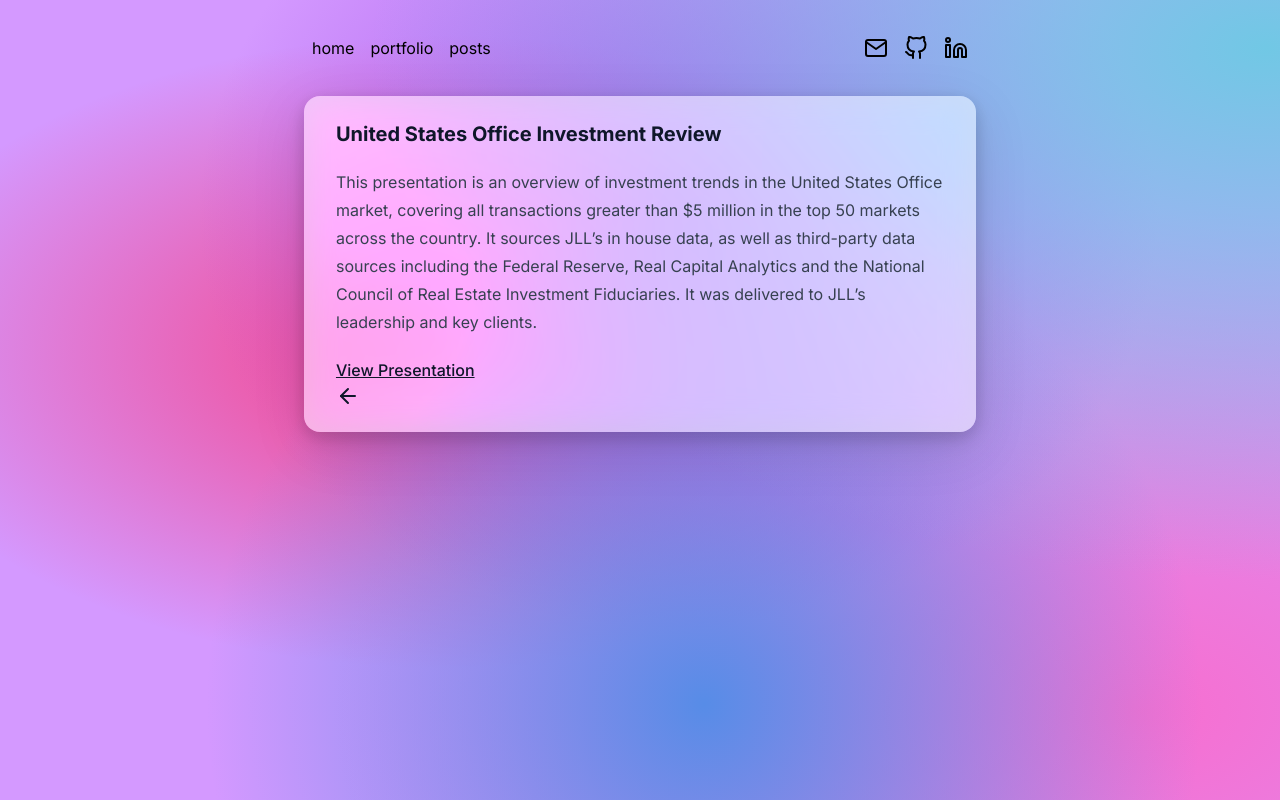
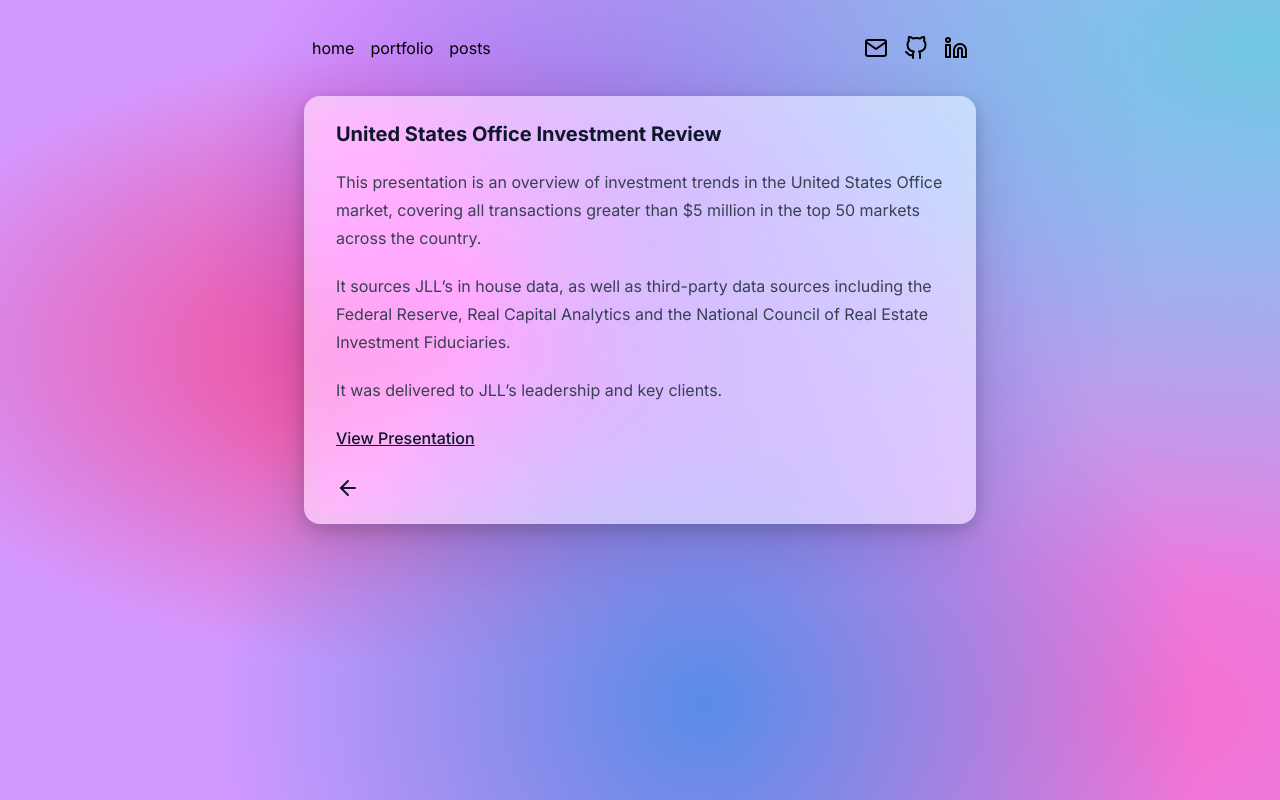
Before and after one commit to jrachelr/portfolio, a Next.js app: page /portfolio/1 in a window 1280 px wide. Built offline with nearby package versions, Linux system fonts and the light colour scheme.

Commit message:
ready for PR

```diff
--- a/app/portfolio/[sampleId]/page.tsx
+++ b/app/portfolio/[sampleId]/page.tsx
@@ -1,8 +1,6 @@
-import PDFViewer from "@/components/PDFViewer";
 import samples from "../../../public/data/work-samples.json";
 import Link from "next/link";
 import { ArrowLeft } from "react-feather";
-import Image from "next/image";
 
 type Params = {
   params: { sampleId: string };
@@ -15,17 +13,18 @@ export default function Page({ params: { sampleId } }: Params) {
     <>
       <div className="p-6 prose prose-l prose-slate dark:prose-invert mx-auto">
         <h2 className="text-xl">{data?.title}</h2>
-        <p className="prose dark:prose-invert">{data?.description}</p>
+        <p className="prose dark:prose-invert">{data?.description[0]}</p>
+        <p className="prose dark:prose-invert">{data?.description[1]}</p>
+        <p className="prose dark:prose-invert">{data?.description[2]}</p>
         <a href={data?.name} target="_blank">
           View {data?.type}
         </a>
-        <Link href="/portfolio">
-          <ArrowLeft />
-        </Link>
+        <div className="pt-6">
+          <Link href="/portfolio">
+            <ArrowLeft />
+          </Link>
+        </div>
       </div>
-      {/* <div className="invisible max-w-0 max-h-0 sm:visible">
-        <PDFViewer data={data} />
-      </div> */}
     </>
   );
 }
--- a/public/data/work-samples.json
+++ b/public/data/work-samples.json
@@ -8,7 +8,11 @@
     "name": "./office-investment.pdf",
     "id": "1",
     "image": "/public/office-investment.png",
-    "description": "This presentation is an overview of investment trends in the United States Office market, covering all transactions greater than $5 million in the top 50 markets across the country. It sources JLL’s in house data, as well as third-party data sources including the Federal Reserve, Real Capital Analytics and the National Council of Real Estate Investment Fiduciaries. It was delivered to JLL’s leadership and key clients."
+    "description": [
+      "This presentation is an overview of investment trends in the United States Office market, covering all transactions greater than $5 million in the top 50 markets across the country.",
+      "It sources JLL’s in house data, as well as third-party data sources including the Federal Reserve, Real Capital Analytics and the National Council of Real Estate Investment Fiduciaries.",
+      "It was delivered to JLL’s leadership and key clients."
+    ]
   },
   {
     "title": "Money Doesn't Grow on Trees: It Comes From Venture Capital Firms",
@@ -19,28 +23,40 @@
     "name": "./2015-VC-infographic.pdf",
     "id": "2",
     "image": "../public/portfolio/2015-VC-infographic.png",
-    "description": "This infographic details the relationship between venture capital funding and real estate markets. It sources JLL’s in house data, as well as third-party data sources including Yahoo Finance. It was delivered to JLL’s Tenant Representation group to aid decision making on location and footprint for technology clients."
+    "description": [
+      "This infographic details the relationship between venture capital funding and real estate markets.",
+      "It sources JLL’s in house data, as well as third-party data sources including Yahoo Finance.",
+      "It was delivered to JLL’s Tenant Representation group to aid decision making on location and footprint for technology clients."
+    ]
   },
   {
     "name": "./2017-cbre-retail-whitepaper.pdf",
     "title": "How Is New York City Positioned To Handle The Challenges Of Today's Retail Market?",
     "year": "2017",
     "company": "CBRE",
-    "type": "Whitepaper",
+    "type": "White Paper",
     "src": "https://drive.google.com/file/d/1U9bagMwUB2HveC85e9S01w69fVNK44F1/preview",
     "id": "3",
     "image": "./2017-cbre-retail-whitepaper.png",
-    "description": "Lorem ipsum dolor sit amet, consectetur adipiscing elit, sed do eiusmod tempor incididunt ut labore et dolore magna aliqua. Ut enim ad minim veniam, quis nostrud exercitation ullamco laboris nisi ut aliquip ex ea commodo consequat. Duis aute irure dolor in reprehenderit in voluptate velit esse cillum dolore eu fugiat nulla pariatur. Excepteur sint occaecat cupidatat non proident, sunt in culpa qui officia deserunt mollit anim id est laborum."
+    "description": [
+      "This white paper examines New York City’s retail market in the context of ongoing retail bankruptcies and store closures across the United States.",
+      "It sources CBRE’s in house data, as well as third-party data sources including Moody’s Analytics, the U.S. Census Bureau and the New York City Comptroller.",
+      "It was published to global subscribers of CBRE Research and used to aid decision making for clients of CBRE’s retail tenant representation group."
+    ]
   },
   {
     "name": "./omnichannel-viewpoint.pdf",
     "title": "New York City Embraces Omnichannel Retail",
     "year": "2018",
     "company": "CBRE",
-    "type": "Whitepaper",
+    "type": "White Paper",
     "src": "https://drive.google.com/file/d/1-ZIb4H3xVq2NSMNVq3KGZ64xb-xMMZOe/preview",
     "id": "4",
     "image": "./omnichannel-viewpoint.png",
-    "description": "Lorem ipsum dolor sit amet, consectetur adipiscing elit, sed do eiusmod tempor incididunt ut labore et dolore magna aliqua. Ut enim ad minim veniam, quis nostrud exercitation ullamco laboris nisi ut aliquip ex ea commodo consequat. Duis aute irure dolor in reprehenderit in voluptate velit esse cillum dolore eu fugiat nulla pariatur. Excepteur sint occaecat cupidatat non proident, sunt in culpa qui officia deserunt mollit anim id est laborum."
+    "description": [
+      "This white paper discusses the evolution of online and omnichannel retail in New York City and how brands are adapting to evolving technology.",
+      "It sources CBRE’s in house data, as well as third-party data sources including Adobe Analytics and the U.S. Census Bureau.",
+      "It was published to global subscribers of CBRE Research and used to aid decision making for clients of CBRE’s retail tenant representation group."
+    ]
   }
 ]
--- a/types.d.ts
+++ b/types.d.ts
@@ -13,7 +13,7 @@ type WorkSample = {
   src: string;
   name: string;
   image: string;
-  description: string;
+  description: string[];
 };
 
 type workSamples = WorkSample[];
```
